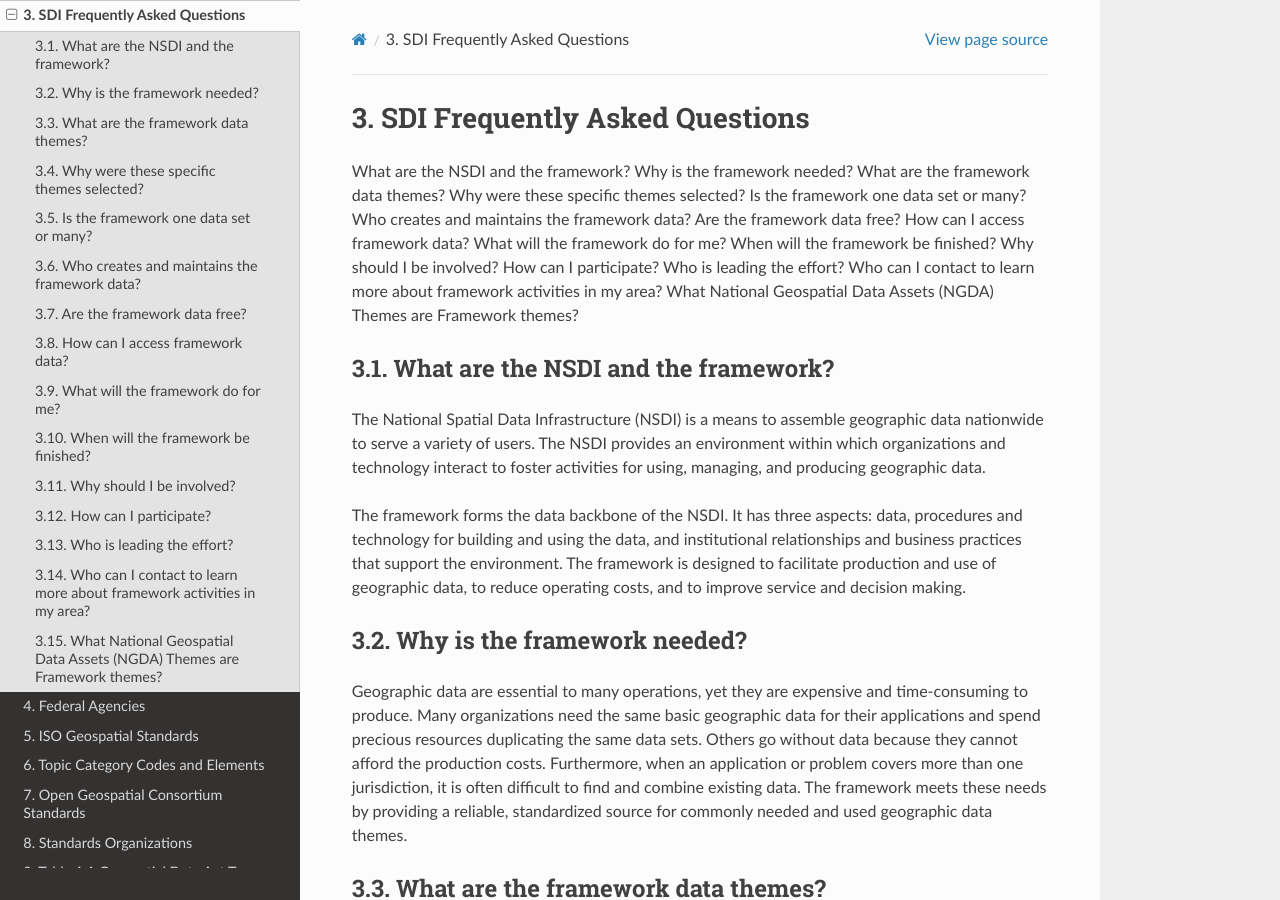
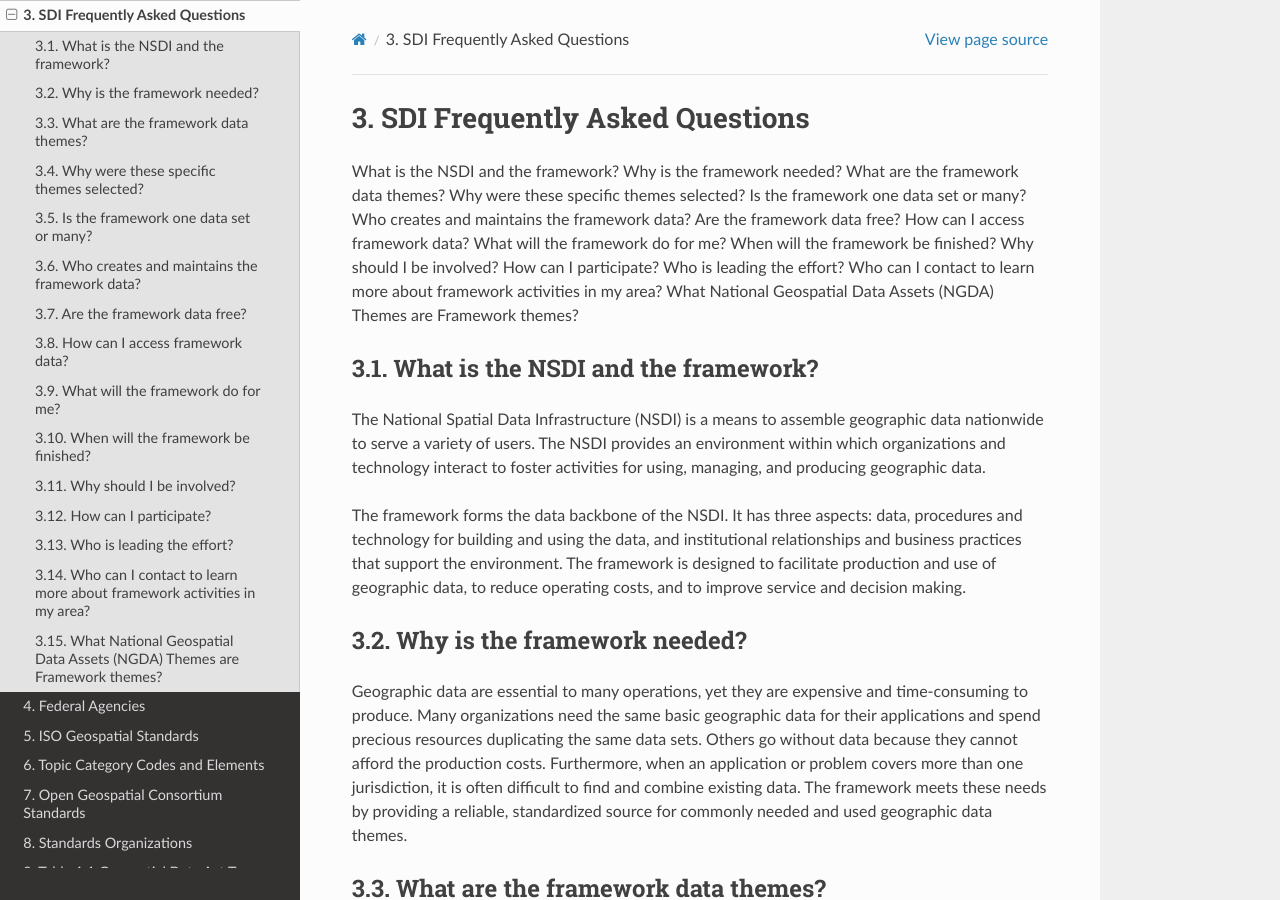
Before and after one commit to fgdcgov/sdi, a Sphinx documentation site: the page built from docs/source/faq/faqs.rst, in a window 1280 px wide and 900 px high. Built offline with Sphinx 7.4.7 and the Read the Docs theme 2.0.0, drawn with Linux system fonts in a browser that asks for light colours; pages that are not in the unit, such as notebooks, are missing from menus.

Commit message:
Update faqs.rst

```diff
--- a/docs/source/faq/faqs.rst
+++ b/docs/source/faq/faqs.rst
@@ -8,7 +8,7 @@ SDI Frequently Asked Questions
 ======================
 
 
-What are the NSDI and the framework?
+What is the NSDI and the framework?
 Why is the framework needed?
 What are the framework data themes?
 Why were these specific themes selected?
@@ -25,7 +25,7 @@ Who can I contact to learn more about framework activities in my area?
 What National Geospatial Data Assets (NGDA) Themes are Framework themes?
 
 
-What are the NSDI and the framework?
+What is the NSDI and the framework?
 ~~~~~~~~~~~~~~~~~~~
 The National Spatial Data Infrastructure (NSDI) is a means to assemble geographic data nationwide to serve a variety of users. The NSDI provides an environment within which organizations and technology interact to foster activities for using, managing, and producing geographic data.
 
```
